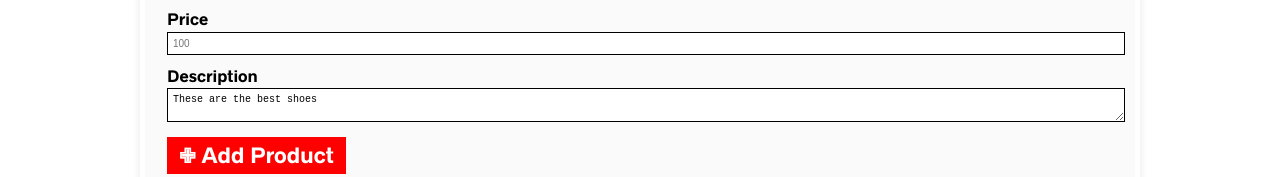
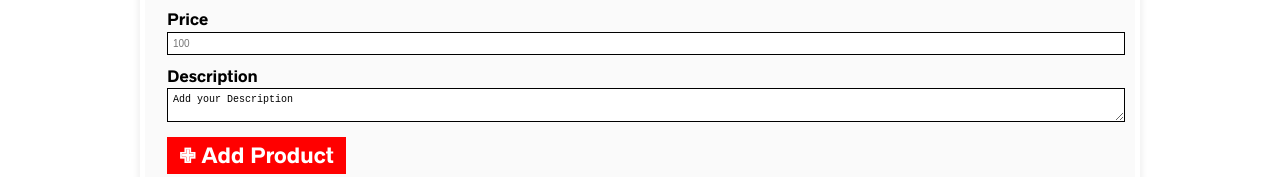
Before and after one commit to Marknjo/sickfits-lab, a Next.js app in the folder frontend/: page /sell in a window 1280 px wide. Shown: the part 380-557 px from the top of the page. Built offline with nearby package versions, Linux system fonts and the light colour scheme; what apollo-upload-client would draw is missing.

Commit message:
refactor(frontend): form textarea to UI component

```diff
--- a/frontend/components/sell/CreateProduct.tsx
+++ b/frontend/components/sell/CreateProduct.tsx
@@ -1,8 +1,7 @@
-import { FormEvent } from 'react'
 import { useCreateProduct } from '../../lib/graphql/hooks/useCreateProduct'
 import useForm from '../../lib/hooks/useForm'
 import { Form, Input } from '../ui'
-import DisplayError from '../ui/ErrorMessage'
+import { Textarea } from '../ui/form/Textarea'
 
 interface FormOutputs {
   name: string
@@ -60,16 +59,12 @@ const CreateProduct = () => {
         }}
       />
 
-      <label>
-        Description
-        <textarea
-          id='description'
-          name='description'
-          value={inputs.description}
-          placeholder='Add your Description'
-          onChange={textAreaChangeHandler}
-        ></textarea>
-      </label>
+      <Textarea
+        uniqueName='description'
+        onChangeHandler={textAreaChangeHandler}
+        isRequired={true}
+        placeholder={'Add your Description'}
+      />
 
       {/* <button onClick={clearForm} type='button'>
           Clear Form
--- a/frontend/components/ui/form/Input.tsx
+++ b/frontend/components/ui/form/Input.tsx
@@ -1,5 +1,5 @@
-import { uppercaseFirstLetter } from '../../../lib'
 import { FormInputProps } from '../../../types'
+import { LabelWithNestedInput } from './LabelWithNestedInput'
 
 export function Input({
   isRequired,
@@ -11,19 +11,18 @@ export function Input({
   options,
 }: FormInputProps) {
   return (
-    <label>
-      {uppercaseFirstLetter(uniqueName)}
+    <LabelWithNestedInput uniqueName={uniqueName}>
       <input
         required={isRequired || !!isRequired}
         aria-required={isRequired || !!isRequired}
         id={uniqueName}
         type={type || 'text'}
         name={uniqueName}
+        onChange={onChangeHandler}
         {...(type === 'file' ? {} : { value })}
         {...(type === 'file' ? {} : { placeholder: placeholder || uniqueName })}
-        onChange={onChangeHandler}
         {...options}
       />
-    </label>
+    </LabelWithNestedInput>
   )
 }
--- /dev/null
+++ b/frontend/components/ui/form/LabelWithNestedInput.tsx
@@ -0,0 +1,18 @@
+import { uppercaseFirstLetter } from '../../../lib'
+import { GenericProps } from '../../../types'
+
+interface GenericInputsProps extends GenericProps {
+  uniqueName: string
+}
+
+export function LabelWithNestedInput({
+  uniqueName,
+  children,
+}: GenericInputsProps) {
+  return (
+    <label>
+      {uppercaseFirstLetter(uniqueName)}
+      {children}
+    </label>
+  )
+}
--- /dev/null
+++ b/frontend/components/ui/form/Textarea.tsx
@@ -0,0 +1,31 @@
+import { uppercaseFirstLetter } from '../../../lib'
+import { FormTextAreaProps } from '../../../types'
+
+export function Textarea({
+  isRequired,
+  uniqueName,
+  value,
+  placeholder,
+  onChangeHandler,
+  options,
+}: FormTextAreaProps) {
+  const generatedPlaceholder = placeholder || uniqueName
+
+  return (
+    <label>
+      {uppercaseFirstLetter(uniqueName)}
+      <textarea
+        required={isRequired || !!isRequired}
+        aria-required={isRequired || !!isRequired}
+        id={uniqueName}
+        name={uniqueName}
+        value={value}
+        placeholder={generatedPlaceholder}
+        onChange={onChangeHandler}
+        {...options}
+      >
+        {generatedPlaceholder}
+      </textarea>
+    </label>
+  )
+}
--- a/frontend/types/index.ts
+++ b/frontend/types/index.ts
@@ -1,4 +1,5 @@
 export type { FormInputProps } from './FormInputProps'
+export type { FormTextAreaProps } from './FormTextAreaProps'
 export type { GenericProps } from './GenericProps'
 export type { FormPropsInterface } from './FormPropsInterface'
 export type {
```
Also changed, not shown: frontend/types/FormCommonProps.ts (added, +8 -0 lines), frontend/types/FormInputProps.ts (+11 -7 lines), frontend/types/FormTextAreaProps.ts (added, +10 -0 lines), 1 other file (tests, documents, lock files or other folders).
